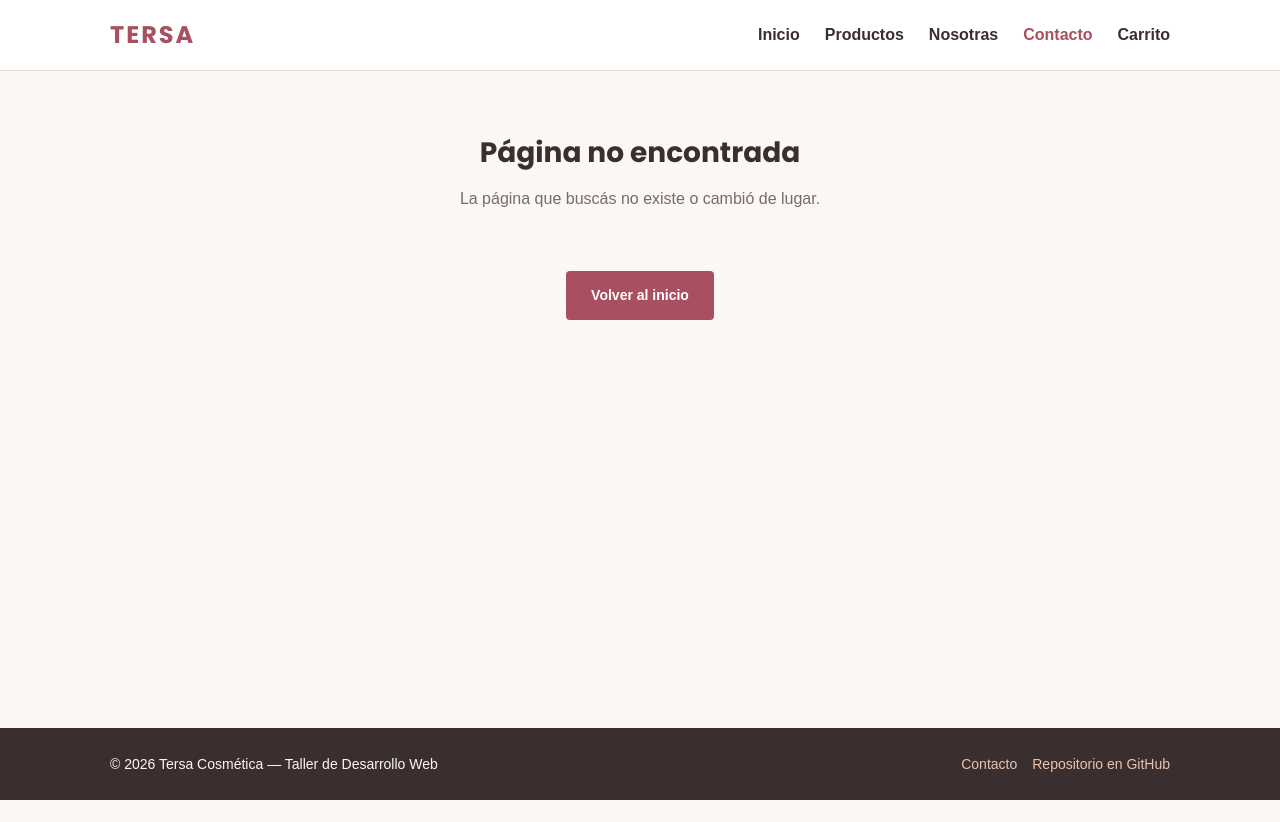
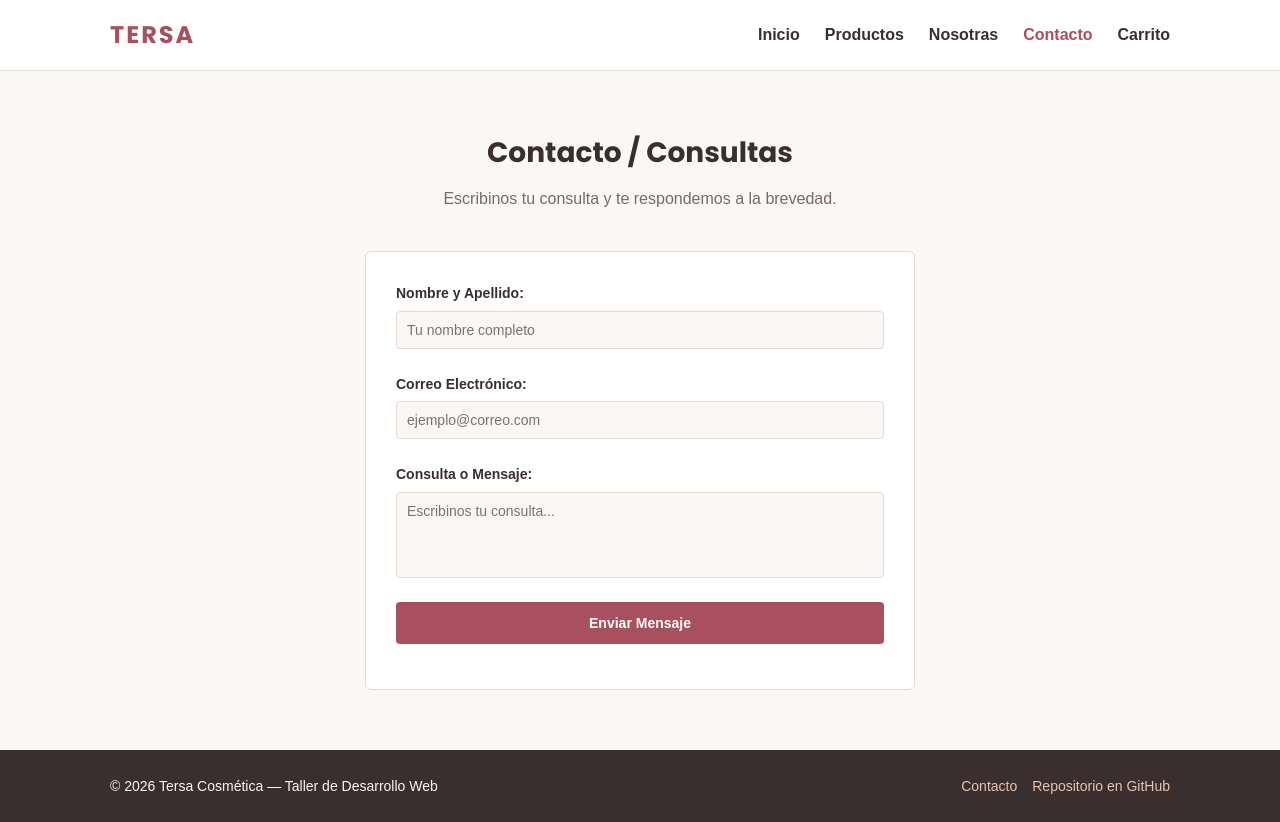
Before and after one commit to lucianeme1205/proyecto2026-Neme-Andreoli, a React (Vite) app in the folder segunda-entrega/: page /contacto in a window 1280 px wide. Before the commit the page ends 800 px from the top, so only its background shows below. Built offline with nearby package versions, Linux system fonts and the light colour scheme.

Commit message:
feat: agregar página de contacto con validaciones

```diff
--- a/segunda-entrega/src/App.jsx
+++ b/segunda-entrega/src/App.jsx
@@ -1,6 +1,7 @@
 import { Route, Routes } from 'react-router-dom';
 import Layout from '@components/Layout';
 import Nosotras from '@pages/Nosotras';
+import Contacto from '@pages/Contacto';
 import NoEncontrada from '@pages/NoEncontrada';
 
 /**
@@ -13,6 +14,7 @@ const App = () => {
     <Routes>
       <Route path="/" element={<Layout />}>
         <Route path="nosotras" element={<Nosotras />} />
+        <Route path="contacto" element={<Contacto />} />
         <Route path="*" element={<NoEncontrada />} />
       </Route>
     </Routes>
--- /dev/null
+++ b/segunda-entrega/src/api/consultas.js
@@ -0,0 +1,14 @@
+import { solicitar } from '@api/cliente';
+
+/**
+ * Guarda una consulta enviada desde el formulario de contacto.
+ * @method enviarConsulta
+ * @param {{nombre: string, email: string, mensaje: string}} consulta - Datos del formulario.
+ * @return {Promise<object>} Consulta guardada.
+ */
+export const enviarConsulta = async (consulta) => {
+  return solicitar('consultas', {
+    method: 'POST',
+    body: JSON.stringify(consulta),
+  });
+};
--- /dev/null
+++ b/segunda-entrega/src/pages/Contacto.jsx
@@ -0,0 +1,89 @@
+import { useState } from 'react';
+import Input from '@components/Input';
+import Button from '@components/Button';
+import { enviarConsulta } from '@api/consultas';
+import { validarEmail, validarMensaje, validarNombre } from '@utils/validaciones';
+
+/**
+ * Valores iniciales del formulario.
+ * @type {{nombre: string, email: string, mensaje: string}}
+ */
+const FORMULARIO_VACIO = { nombre: '', email: '', mensaje: '' };
+
+/**
+ * Función de validación que corresponde a cada campo del formulario.
+ * @type {Object<string, Function>}
+ */
+const VALIDADORES = {
+  nombre: validarNombre,
+  email: validarEmail,
+  mensaje: validarMensaje,
+};
+
+/**
+ * Página de contacto con un formulario que se valida mientras el usuario escribe.
+ * @method Contacto
+ * @return {JSX.Element} Página de contacto.
+ */
+const Contacto = () => {
+  const [datos, setDatos] = useState(FORMULARIO_VACIO);
+  const [errores, setErrores] = useState(FORMULARIO_VACIO);
+  const [estado, setEstado] = useState('');
+
+  /**
+   * Guarda lo que se escribe en un campo y lo valida en el momento.
+   * @method cambiarCampo
+   * @param {Event} evento - Evento de cambio del campo.
+   * @return {void}
+   */
+  const cambiarCampo = (evento) => {
+    const { name, value } = evento.target;
+    setDatos({ ...datos, [name]: value });
+    setErrores({ ...errores, [name]: VALIDADORES[name](value) });
+    setEstado('');
+  };
+
+  /**
+   * Valida todos los campos y, si están bien, envía la consulta al servicio.
+   * @method enviar
+   * @param {Event} evento - Evento submit del formulario.
+   * @return {Promise<void>}
+   */
+  const enviar = async (evento) => {
+    evento.preventDefault();
+    const nuevosErrores = {
+      nombre: validarNombre(datos.nombre),
+      email: validarEmail(datos.email),
+      mensaje: validarMensaje(datos.mensaje),
+    };
+    setErrores(nuevosErrores);
+    if (Object.values(nuevosErrores).some((error) => error !== '')) {
+      return;
+    }
+    try {
+      await enviarConsulta({ ...datos, fecha: new Date().toISOString() });
+      setDatos(FORMULARIO_VACIO);
+      setEstado('¡Gracias por tu consulta! Te responderemos a la brevedad.');
+    } catch {
+      setEstado('No pudimos enviar tu consulta. Probá de nuevo en unos minutos.');
+    }
+  };
+
+  return (
+    <section className="seccion">
+      <div className="container">
+        <h2 className="titulo-seccion">Contacto / Consultas</h2>
+        <p className="subtitulo-seccion">Escribinos tu consulta y te respondemos a la brevedad.</p>
+        <form className="formulario" onSubmit={enviar} noValidate>
+          <Input id="nombre" label="Nombre y Apellido:" value={datos.nombre} onChange={cambiarCampo} error={errores.nombre} placeholder="Tu nombre completo" maxLength={50} />
+          <Input id="email" label="Correo Electrónico:" type="email" value={datos.email} onChange={cambiarCampo} error={errores.email} placeholder="ejemplo@correo.com" maxLength={50} />
+          <Input id="mensaje" label="Consulta o Mensaje:" value={datos.mensaje} onChange={cambiarCampo} error={errores.mensaje} placeholder="Escribinos tu consulta..." maxLength={300} multilinea />
+          <Button type="submit" ancho>Enviar Mensaje</Button>
+          <p className="mensaje-exito" aria-live="polite">{estado}</p>
+        </form>
+      </div>
+    </section>
+  );
+};
+
+export default Contacto;
--- /dev/null
+++ b/segunda-entrega/src/utils/validaciones.js
@@ -0,0 +1,46 @@
+/**
+ * Comprueba que el nombre tenga nombre y apellido, solo con letras, y hasta 50 caracteres.
+ * @method validarNombre
+ * @param {string} nombre - Nombre ingresado por el usuario.
+ * @return {string} Mensaje de error, o un texto vacío si el nombre es válido.
+ */
+export const validarNombre = (nombre) => {
+  const patron = /^[A-Za-zÁÉÍÓÚÜÑáéíóúüñ'-]+( [A-Za-zÁÉÍÓÚÜÑáéíóúüñ'-]+)+$/;
+  if (nombre.trim() === '') {
+    return 'Ingresá tu nombre y apellido.';
+  }
+  if (!patron.test(nombre.trim())) {
+    return 'Usá solo letras y separá el nombre del apellido con un espacio.';
+  }
+  return '';
+};
+
+/**
+ * Comprueba que un correo tenga un formato básico correcto.
+ * @method validarEmail
+ * @param {string} email - Correo ingresado por el usuario.
+ * @return {string} Mensaje de error, o un texto vacío si el correo es válido.
+ */
+export const validarEmail = (email) => {
+  const patron = /^[^\s@]+@[^\s@]+\.[^\s@]+$/;
+  if (email.trim() === '') {
+    return 'Ingresá tu correo electrónico.';
+  }
+  if (!patron.test(email.trim())) {
+    return 'El correo debe tener el formato nombre@correo.com.';
+  }
+  return '';
+};
+
+/**
+ * Comprueba que el mensaje tenga al menos 10 caracteres.
+ * @method validarMensaje
+ * @param {string} mensaje - Consulta ingresada por el usuario.
+ * @return {string} Mensaje de error, o un texto vacío si el mensaje es válido.
+ */
+export const validarMensaje = (mensaje) => {
+  if (mensaje.trim().length < 10) {
+    return 'La consulta debe tener al menos 10 caracteres.';
+  }
+  return '';
+};
```
